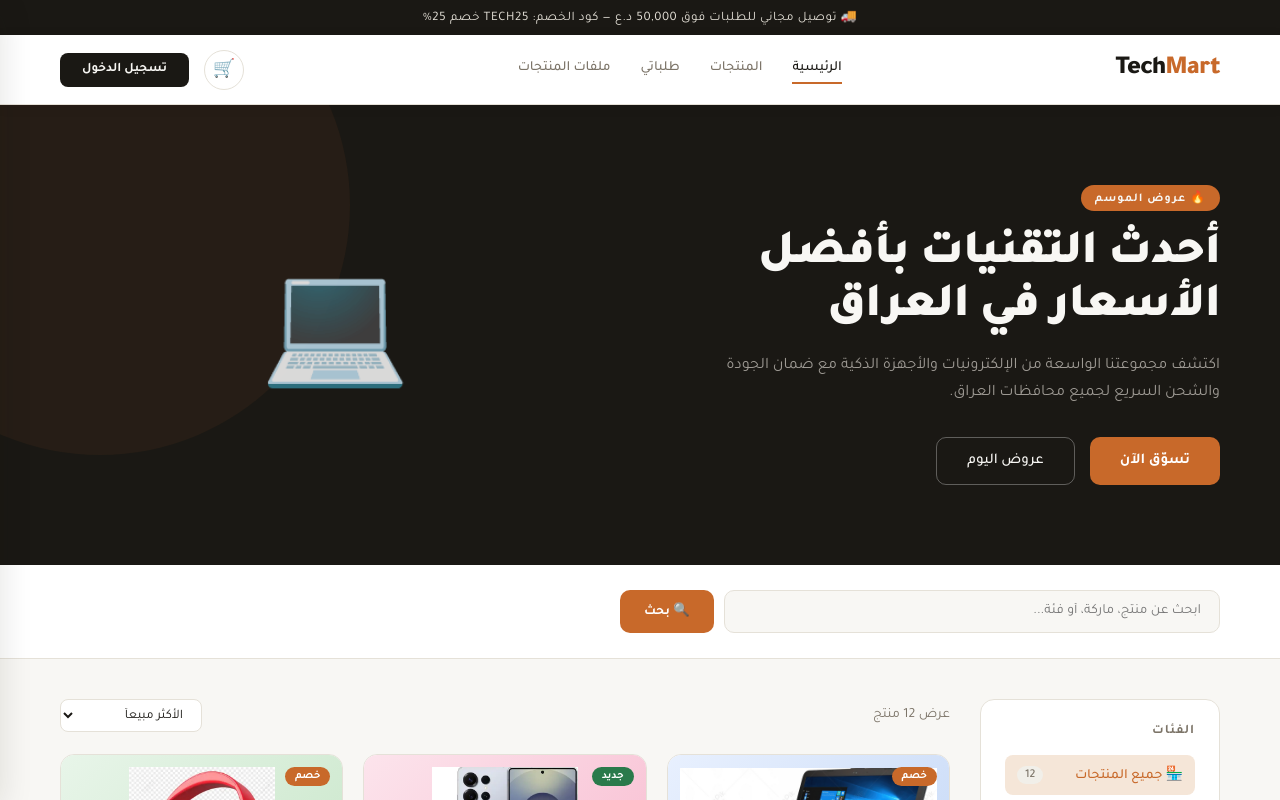
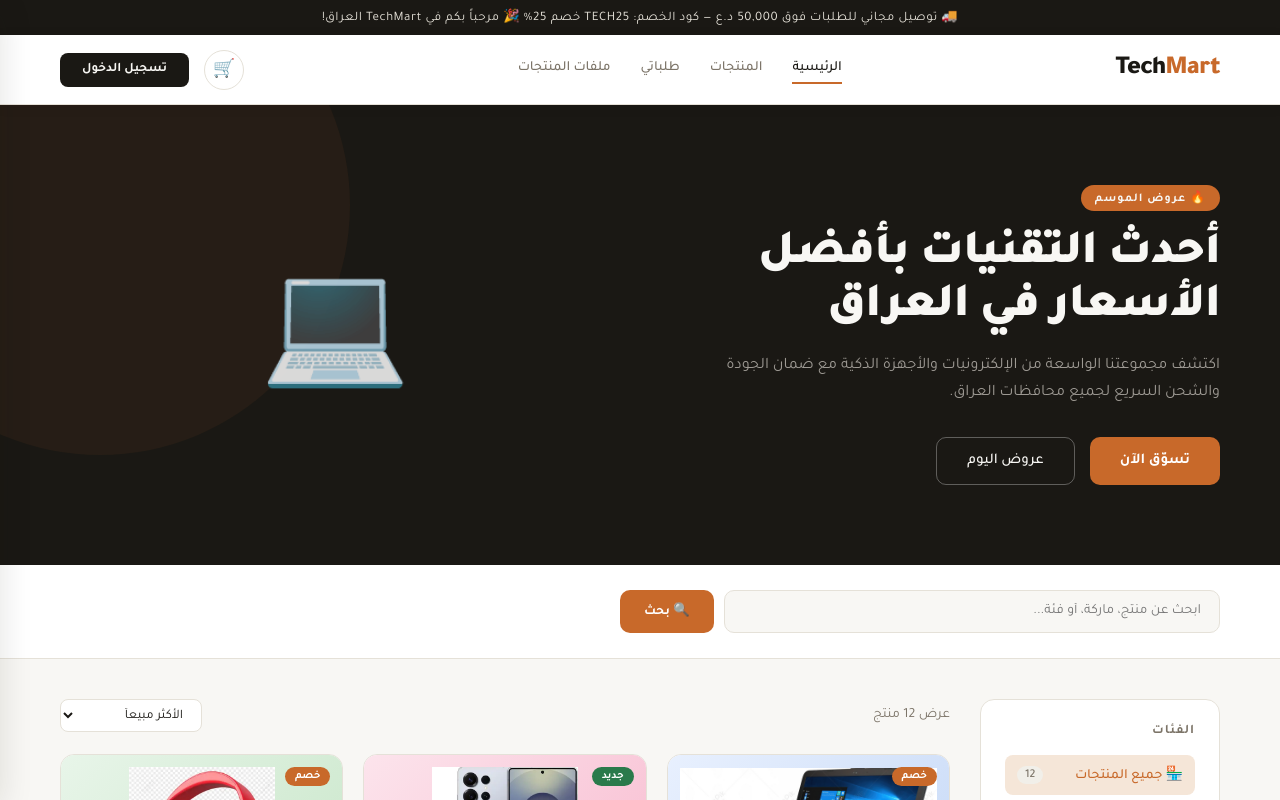
Before and after one commit to pkdv/techmart, a website: page index.html in a window 1280 px wide. Shown: the top 800 px of the page. Drawn offline with Linux system fonts and the light colour scheme.

Commit message:
Update index.html

```diff
--- a/index.html
+++ b/index.html
@@ -319,7 +319,7 @@ nav {
 </head>
 <body>
 
-<div class="topbar">🚚 توصيل مجاني للطلبات فوق 50,000 د.ع — كود الخصم: TECH25 خصم 25%</div>
+<div class="topbar">🚚 توصيل مجاني للطلبات فوق 50,000 د.ع — كود الخصم: TECH25 خصم 25% 🎉 مرحباً بكم في TechMart العراق!</div>
 
 <nav>
   <div class="logo">Tech<span>Mart</span></div>
```
